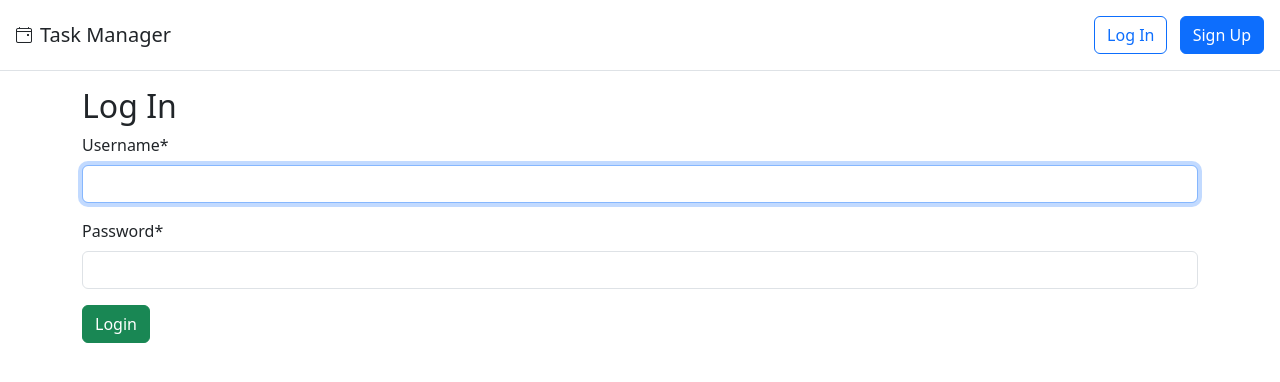
After one commit to bonex27/EventManagment-PPM, a Django app: page /user/login/ in a window 1280 px wide. The commit adds this page. Shown: the top 382 px of the page. Run offline with Django 4.2, Linux system fonts and the light colour scheme; some libraries are stand-ins or nearby versions.

Commit message:
Added user auth, with django user authentication

```diff
--- a/EventManagment/urls.py
+++ b/EventManagment/urls.py
@@ -14,11 +14,15 @@ Including another URLconf
     1. Import the include() function: from django.urls import include, path
     2. Add a URL to urlpatterns:  path('blog/', include('blog.urls'))
 """
+from django.conf.urls.static import static
 from django.contrib import admin
-from django.urls import path
+from django.urls import include, path
+
 from . import views, settings
 
 urlpatterns = [
     path('admin/', admin.site.urls),
     path("", views.HomepageView.as_view(), name="home"),
+    path("user/", include("User.urls")),
+    path("user/", include("django.contrib.auth.urls")),
 ]
--- /dev/null
+++ b/User/urls.py
@@ -0,0 +1,10 @@
+
+from django.contrib import admin
+from django.urls import path
+from .views import SignUpView
+from django.contrib.auth.views import LoginView
+
+urlpatterns = [
+    path("signup/", SignUpView.as_view(), name="signup"),
+    path("login/", LoginView.as_view(), name="login"),
+]
--- a/templates/base.html
+++ b/templates/base.html
@@ -29,10 +29,36 @@
         </a>
 
         <div class="d-flex align-items-center">
+            {% if user.is_authenticated %}
+                <ul class="nav col-lg-auto me-lg-auto justify-content-center mb-md-0 d-none d-sm-flex">
+                    <li class="nav-item">
+                        <a href="#" class="nav-link px-2 py-0 link-dark">Lists</a>
+                    </li>
+                    <li class="nav-item">
+                        <a href="#" class="nav-link px-2 py-0 link-dark">My tasks</a>
+                    </li>
+                </ul>
+                <div class="dropdown text-end">
+                    <a href="#" class="d-block link-dark text-decoration-none dropdown-toggle" id="dropdownUser"
+                       data-bs-toggle="dropdown" aria-expanded="false">
+                        {{ user.username }}
+                    </a>
+                    <ul class="dropdown-menu text-small" aria-labelledby="dropdownUser">
+                        <li><a class="dropdown-item" href="#">Lists</a></li>
+                        <li><a class="dropdown-item" href="{#  #}">My tasks</a></li>
+                        <li>
+                            <hr class="dropdown-divider">
+                        </li>
+                        <li><a class="dropdown-item" href="{% url 'logout' %}">Log Out</a></li>
+                    </ul>
+                </div>
+
+            {% else %}
                 <div class="text-end">
-                    <a href="#" class="btn btn-outline-primary me-2">Log In</a>
-                    <a href="#" class="btn btn-primary d-none d-sm-inline-block">Sign Up</a>
+                    <a href="{% url 'login' %}" class="btn btn-outline-primary me-2">Log In</a>
+                    <a href="{% url 'signup' %}" class="btn btn-primary d-none d-sm-inline-block">Sign Up</a>
                 </div>
+            {% endif %}
         </div>
     </div>
 </header>
--- a/templates/homepage.html
+++ b/templates/homepage.html
@@ -10,8 +10,8 @@
                     <div class="card-body">
                         <h1 class="card-title text-center">Event management</h1>
                         <div class="text-center mt-4">
-                                <a href="#" class="btn btn-primary me-2">Log In</a>
-                                <a href="#" class="btn btn-secondary">Sign Up</a>
+                                <a href="{% url 'login' %}" class="btn btn-primary me-2">Log In</a>
+                                <a href="{% url 'signup' %}" class="btn btn-secondary">Sign Up</a>
                         </div>
                     </div>
                 </div>
--- /dev/null
+++ b/templates/registration/login.html
@@ -0,0 +1,11 @@
+{% extends "base.html" %}
+{% block title %}Login{% endblock title %}
+{% load crispy_forms_tags %}
+
+{% block content %}
+    <h2>Log In</h2>
+    <form method="post">{% csrf_token %}
+        {{ form|crispy }}
+        <button class="btn btn-success" type="submit">Login</button>
+    </form>
+{% endblock content %}
```
Also changed, not shown: EventManagment/settings.py (+7 -0 lines), templates/registration/signup.html (added, +12 -0 lines), User/migrations/__init__.py (added).
